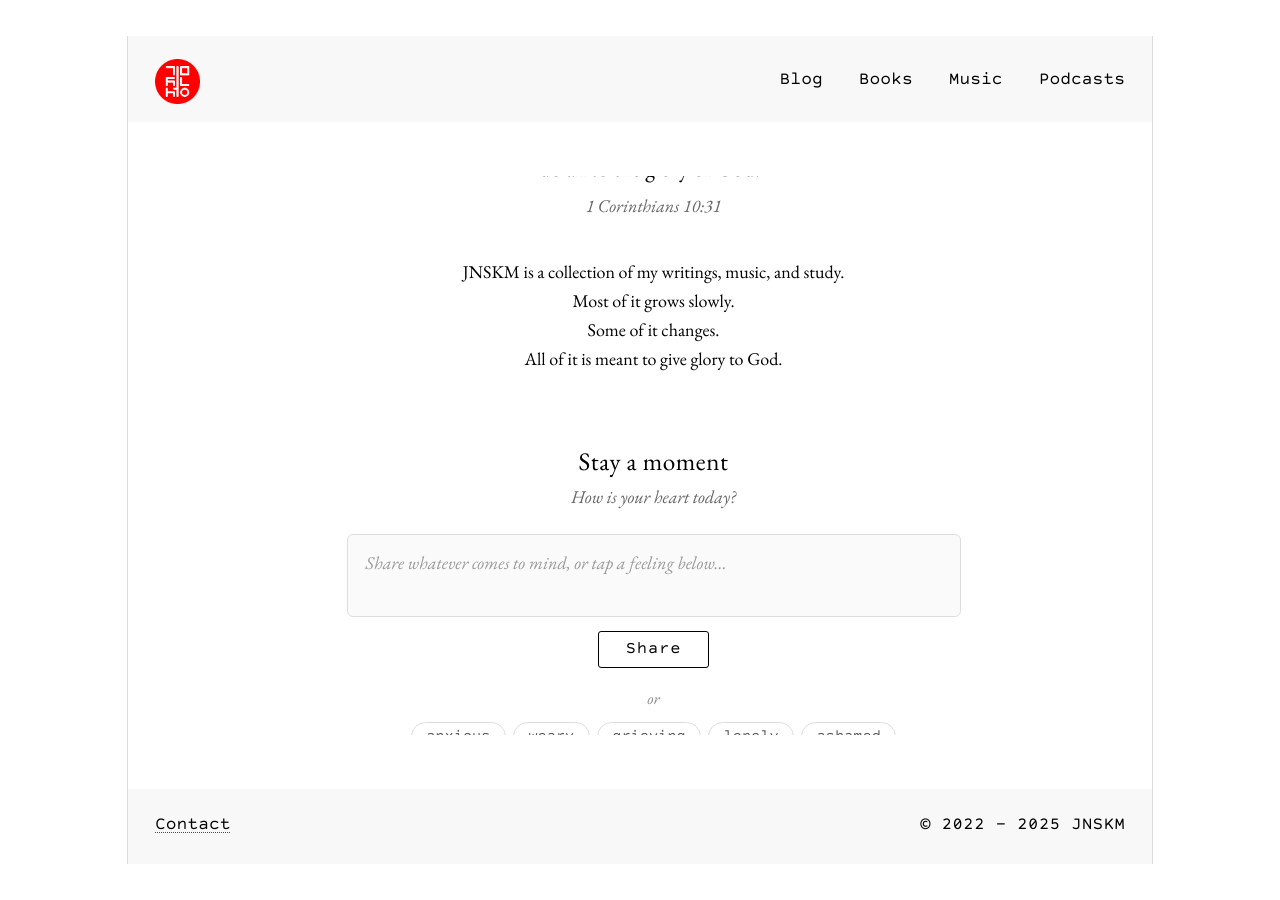
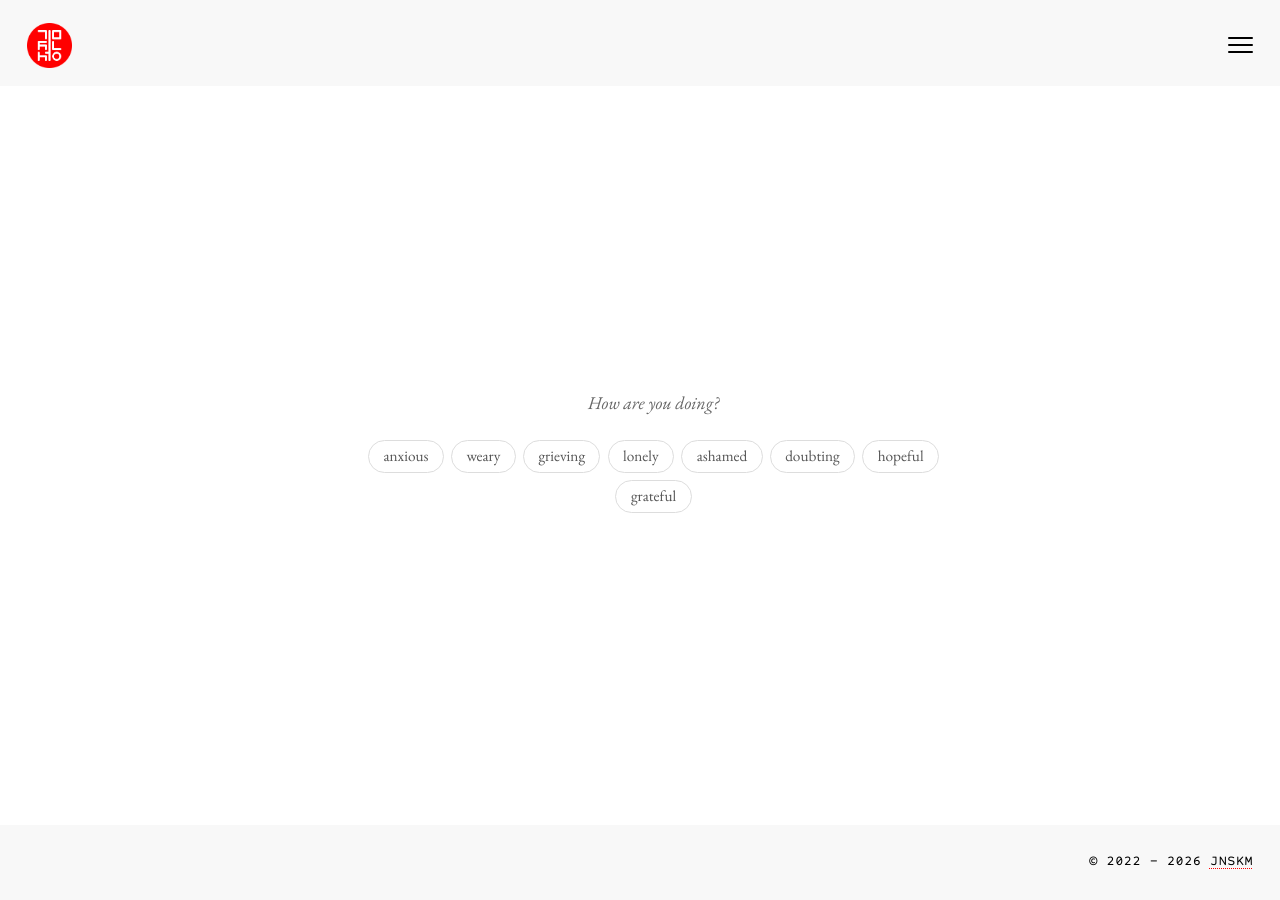
Before and after one commit to jnskm/jnskm.github.io, a Jekyll site: the page built from index.html, in a window 1280 px wide. Built offline with Jekyll 4.4.1, drawn with Linux system fonts in a browser that asks for light colours.

Commit message:
Minimal homepage: single "How are you doing?" + feeling chips
Strip the homepage to the felt-need doorway: remove the verse wall, the
intro blurb, the "Stay a moment" heading, and the free-text input; keep
the reworded prompt and the feeling chips, centered on empty space.

- Collapse the nav behind the hamburger at all widths; drop it as a
  compact, right-anchored, shrink-to-fit panel with a hover state.
- Full-bleed layout: remove the boxed side borders, fill the window.
- Unify typography on EB Garamond; footer stays Courier Prime Code,
  smaller, right-aligned, with "JNSKM" as the (mailto) contact link.
- Guard stay-a-moment.js so chips still work without the removed input.

Adds bin/serve (correct frum-Ruby jekyll serve) and .claude/launch.json.

Co-Authored-By: Claude Opus 4.8 <noreply@anthropic.com>

```diff
--- a/assets/css/custom.css
+++ b/assets/css/custom.css
@@ -32,7 +32,7 @@ html, body {
   margin: 0;
   padding: 0;
   height: 100%;
-  font-family: 'Courier Prime Code', monospace;
+  font-family: 'EB Garamond', 'Noto Serif KR', serif;
   background: #fff;
   color: #000;
   display: flex;
@@ -42,17 +42,12 @@ html, body {
 }
 
 body.site {
-  margin: 2rem auto;
-  min-height: auto;
-  max-height: none;
+  margin: 0;
+  min-height: 100vh;
+  width: 100%;
   overflow: hidden;
-  max-width: 1024px;
-  width: 90vw;
-  aspect-ratio: 1 / 1;
   display: flex;
   flex-direction: column;
-  border-left: 1px solid #ddd;
-  border-right: 1px solid #ddd;
 }
 
 /* optical padding: looks equal top/bottom vs left/right */
@@ -104,29 +99,65 @@ body.site {
   display: block;
 }
 
+/* Nav is always collapsed behind the hamburger, at every width.
+   Drops down on the right, at a limited width. */
 .site-menu {
+  position: absolute;
+  top: 100%;
+  right: 0;
+  left: auto;
+  width: auto;
+  max-width: 80vw;
+  z-index: 9;
+  display: none;
+  flex-direction: column;
+  gap: 0;
+  margin: 0;
+  padding: 0;
+  background: #f8f8f8;
+  border-left: 1px solid #ddd;
+  border-bottom: 1px solid #ddd;
+  box-shadow: 0 6px 16px rgba(0, 0, 0, 0.06);
+  max-height: 0;
+  overflow: hidden;
+  transition: max-height 0.3s ease-out;
+}
+
+.site-menu.menu-open {
   display: flex;
-  gap: 2rem;
-  margin-left: 0.3rem;
+  max-height: 500px;
+  padding: 0;
 }
 
 .site-menu a {
-  font-family: 'Courier Prime Code', monospace;
+  font-family: 'EB Garamond', 'Noto Serif KR', serif;
   font-size: 1rem;
   line-height: 1;
   margin: 0;
-  padding: 0;
-  border-bottom: none !important;
+  padding: 1.1rem 1.75rem;
+  display: block;
+  white-space: nowrap;
+  text-align: left;
+  border-bottom: 1px solid #eee;
   text-decoration: none !important;
+  transition: background 0.15s ease;
 }
 
-/* === HAMBURGER MENU === */
+.site-menu a:hover {
+  background: #ececec;
+}
+
+.site-menu a:last-child {
+  border-bottom: none;
+}
+
+/* === HAMBURGER MENU (shown at all widths) === */
 .menu-toggle {
-  display: none;
+  display: flex;
   flex-direction: column;
   justify-content: space-around;
-  width: 2rem;
-  height: 2rem;
+  width: 1.4rem;
+  height: 1.1rem;
   background: transparent;
   border: none;
   cursor: pointer;
@@ -135,33 +166,32 @@ body.site {
 }
 
 .menu-toggle span {
-  width: 2rem;
-  height: 0.25rem;
+  width: 1.4rem;
+  height: 2px;
   background: #000;
   border-radius: 10px;
   transition: all 0.3s linear;
   position: relative;
-  transform-origin: 1px;
+  transform-origin: center;
 }
 
 .menu-toggle.menu-active span:first-child {
-  transform: rotate(45deg);
+  transform: translateY(7px) rotate(45deg);
 }
 
 .menu-toggle.menu-active span:nth-child(2) {
   opacity: 0;
-  transform: translateX(20px);
 }
 
 .menu-toggle.menu-active span:nth-child(3) {
-  transform: rotate(-45deg);
+  transform: translateY(-7px) rotate(-45deg);
 }
 
 /* === FOOTER === */
 .site-footer footer {
   display: flex;
   align-items: center;
-  justify-content: space-between;
+  justify-content: flex-end;
   padding: 0.75rem 1.5rem;
   min-height: 48px;
   background: #f8f8f8;
@@ -175,7 +205,7 @@ body.site {
 }
 
 .footer-links a {
-  font-family: 'Courier Prime Code', monospace;
+  font-family: 'EB Garamond', 'Noto Serif KR', serif;
   font-size: 1rem;
   text-decoration: underline dotted red;
   text-decoration-thickness: 1px;
@@ -193,7 +223,14 @@ body.site {
 
 .footer-copyright {
   font-family: 'Courier Prime Code', monospace;
-  font-size: 1rem;
+  font-size: 0.8rem;
+}
+
+/* keep the JNSKM link matching the copyright text
+   (the global `a` rule would otherwise force 1rem) */
+.footer-copyright a {
+  font-family: inherit;
+  font-size: inherit;
 }
 
 /* === MAIN CONTENT === */
@@ -221,10 +258,9 @@ body.site {
   max-width: 100%; /* Remove any max-width constraint */
 }
 
-/* Center content only on home page */
-body.site:has(.home-verse) .site-main .content,
-body.site:has(.home-intro) .site-main .content {
-  justify-content: center; /* Center vertically on home page only */
+/* Center content vertically on the home page only */
+body.site.home .site-main .content {
+  justify-content: center;
 }
 
 /* Custom scrollbar styling - subtle and minimal */
@@ -293,9 +329,7 @@ a:hover {
   }
 
   body.site {
-    border: none;
-    width: 90vw;
-    aspect-ratio: 1 / 1;
+    width: 100%;
   }
 
   body.site.about-page .about-container {
@@ -399,63 +433,11 @@ a:hover {
     display: flex;
   }
 
-  /* Hide menu by default on mobile */
-  .site-menu {
-    position: absolute;
-    top: 100%;
-    left: 0;
-    right: 0;
-    background: #f8f8f8;
-    flex-direction: column;
-    gap: 0;
-    margin: 0;
-    padding: 0;
-    max-height: 0;
-    overflow: hidden;
-    transition: max-height 0.3s ease-out;
-    border-top: 1px solid #ddd;
-    display: none;
-  }
+  /* The collapsed right-side panel (defined in the base rules above)
+     applies at every width — no mobile-specific override needed. */
 
-  .site-menu.menu-open {
-    display: flex;
-    max-height: 500px;
-    padding: 1rem 0;
-  }
-
-  .site-menu a {
-    padding: 0.75rem 1.5rem;
-    border-bottom: 1px solid #eee;
-    width: 100%;
-    display: block;
-  }
-
-  .site-menu a:last-child {
-    border-bottom: none;
-  }
-
-  .footer-links {
-    display: flex;
-    align-items: center;
-    gap: 0.5rem;
-  }
-
-  .footer-separator {
-    display: inline;
-    color: #999;
-    margin: 0 0.25rem;
-  }
-
-  .site-footer footer {
-    flex-direction: column;
-    align-items: center;
-    gap: 0.5rem;
-  }
-
-  .footer-copyright {
-    text-align: center;
-    width: 100%;
-  }
+  /* Footer is a single right-aligned line at every width — the base
+     .site-footer footer rules apply; no mobile stacking needed. */
 
   a {
     word-break: break-word;
@@ -477,7 +459,7 @@ ul.post-list li {
 
 .pagination {
   text-align: center;
-  font-family: 'Courier Prime Code', monospace;
+  font-family: 'EB Garamond', 'Noto Serif KR', serif;
   font-size: 1rem;
   margin-top: 2rem;
   margin-bottom: 1.5rem;
@@ -561,7 +543,7 @@ ul.post-list li {
 
 .pagination {
   text-align: center;
-  font-family: 'Courier Prime Code', monospace;
+  font-family: 'EB Garamond', 'Noto Serif KR', serif;
   font-size: 1rem;
   margin-top: 2rem;
 }
@@ -711,7 +693,7 @@ pre.lyrics-content {
 
 /* Lyrics section headers styling - [Verse 1], [Chorus], etc. */
 .lyrics-content .lyrics-section-header {
-  font-family: 'Courier Prime Code', monospace;
+  font-family: 'EB Garamond', 'Noto Serif KR', serif;
   font-weight: normal;
   display: block;
   margin-top: 1.5rem;
@@ -813,7 +795,7 @@ pre.lyrics-content {
 }
 
 .home-links a {
-  font-family: 'Courier Prime Code', monospace;
+  font-family: 'EB Garamond', 'Noto Serif KR', serif;
   font-size: 1rem;
   text-decoration: underline dotted red;
   text-decoration-thickness: 1px;
@@ -889,7 +871,7 @@ body.site.contact-page .contact-label {
 }
 
 body.site.contact-page .contact-email {
-  font-family: 'Courier Prime Code', monospace;
+  font-family: 'EB Garamond', 'Noto Serif KR', serif;
   font-size: 1rem;
   line-height: 1.6;
   margin-bottom: 1rem;
@@ -897,7 +879,7 @@ body.site.contact-page .contact-email {
 }
 
 body.site.contact-page .contact-email a {
-  font-family: 'Courier Prime Code', monospace;
+  font-family: 'EB Garamond', 'Noto Serif KR', serif;
   color: black;
   text-decoration: underline dotted red;
   text-decoration-thickness: 1px;
--- a/assets/css/stay-a-moment.css
+++ b/assets/css/stay-a-moment.css
@@ -58,7 +58,7 @@
 }
 
 .sam-submit {
-  font-family: 'Courier Prime Code', monospace;
+  font-family: 'EB Garamond', 'Noto Serif KR', serif;
   font-size: 0.95rem;
   padding: 0.5rem 1.5rem;
   background: #fff;
@@ -84,7 +84,7 @@
 }
 
 .sam-chip {
-  font-family: 'Courier Prime Code', monospace;
+  font-family: 'EB Garamond', 'Noto Serif KR', serif;
   font-size: 0.85rem;
   padding: 0.3rem 0.8rem;
   background: transparent;
@@ -153,7 +153,7 @@
 .sam-scripture-ref a { color: inherit; text-decoration: underline dotted; text-underline-offset: 3px; }
 
 .sam-section-label {
-  font-family: 'Courier Prime Code', monospace;
+  font-family: 'EB Garamond', 'Noto Serif KR', serif;
   font-size: 0.75rem;
   text-transform: uppercase;
   letter-spacing: 0.15em;
@@ -198,7 +198,7 @@
   flex-wrap: wrap;
   justify-content: center;
   gap: 0.5rem 1.25rem;
-  font-family: 'Courier Prime Code', monospace;
+  font-family: 'EB Garamond', 'Noto Serif KR', serif;
   font-size: 0.85rem;
 }
 .sam-streaming a {
@@ -246,7 +246,7 @@
   text-decoration: underline;
 }
 .sam-crisis-phone {
-  font-family: 'Courier Prime Code', monospace;
+  font-family: 'EB Garamond', 'Noto Serif KR', serif;
   font-size: 1.1rem;
   display: block;
   margin: 0.25rem 0;
@@ -315,7 +315,7 @@
 }
 
 .playlist-eyebrow {
-  font-family: 'Courier Prime Code', monospace;
+  font-family: 'EB Garamond', 'Noto Serif KR', serif;
   font-size: 0.75rem;
   text-transform: uppercase;
   letter-spacing: 0.18em;
@@ -361,7 +361,7 @@
   flex-wrap: wrap;
   justify-content: center;
   gap: 0.5rem 1.25rem;
-  font-family: 'Courier Prime Code', monospace;
+  font-family: 'EB Garamond', 'Noto Serif KR', serif;
   font-size: 0.9rem;
 }
 .playlist-streaming-links a {
@@ -391,7 +391,7 @@
 
 .playlist-song::before {
   content: counter(playlist-counter, decimal-leading-zero);
-  font-family: 'Courier Prime Code', monospace;
+  font-family: 'EB Garamond', 'Noto Serif KR', serif;
   font-size: 0.8rem;
   color: #bbb;
   flex: 0 0 2rem;
@@ -425,7 +425,7 @@
   flex-wrap: wrap;
   justify-content: flex-end;
   gap: 0.4rem 0.9rem;
-  font-family: 'Courier Prime Code', monospace;
+  font-family: 'EB Garamond', 'Noto Serif KR', serif;
   font-size: 0.8rem;
   flex: 0 0 auto;
   max-width: 18rem;
--- a/assets/js/stay-a-moment.js
+++ b/assets/js/stay-a-moment.js
@@ -36,8 +36,8 @@
   function hide(el) { if (el) el.hidden = true; }
 
   function setLoading(isLoading) {
-    submit.disabled = isLoading;
-    input.disabled = isLoading;
+    if (submit) submit.disabled = isLoading;
+    if (input) input.disabled = isLoading;
     chips.querySelectorAll('button').forEach((b) => (b.disabled = isLoading));
     if (isLoading) {
       hide(result);
@@ -185,6 +185,8 @@
 
   // --- Wire events ---
 
+  // The free-text form is optional — the homepage may render chips only.
+  if (form && input) {
     form.addEventListener('submit', (ev) => {
       ev.preventDefault();
       const msg = input.value.trim();
@@ -199,13 +201,14 @@
         form.requestSubmit();
       }
     });
+  }
 
   chips.addEventListener('click', (ev) => {
     const target = ev.target;
     if (!(target instanceof HTMLButtonElement)) return;
     const feeling = target.dataset.feeling;
     if (!feeling) return;
-    input.value = feeling;
+    if (input) input.value = feeling;
     send(feeling);
   });
 })();
--- a/index.html
+++ b/index.html
@@ -10,46 +10,16 @@
   <link rel="stylesheet" href="{{ '/assets/css/stay-a-moment.css' | relative_url }}">
   <link rel="alternate" type="application/rss+xml" title="RSS Feed" href="{{ '/feed.xml' | relative_url }}">
 </head>
-<body class="site">
+<body class="site home">
   <header class="site-header">
     {% include header.html %}
   </header>
 
   <main class="site-main">
     <div class="content">
-      <section class="home-verse">
-        <p>
-          "So, whether you eat or drink,<br>
-          or whatever you do,<br>
-          do all to the glory of God."<br>
-          <em>1 Corinthians 10:31</em>
-        </p>
-      </section>
-
-      <section class="home-intro">
-        <p>
-          JNSKM is a collection of my writings, music, and study.<br>
-          Most of it grows slowly.<br>
-          Some of it changes.<br>
-          All of it is meant to give glory to God.
-        </p>
-      </section>
-
       <section class="stay-a-moment" id="sam-card">
         <div id="sam-prompt">
-          <h2 class="sam-heading">Stay a moment</h2>
-          <p class="sam-sub">How is your heart today?</p>
-          <form class="sam-form" id="sam-form" novalidate>
-            <textarea
-              class="sam-input"
-              id="sam-input"
-              rows="2"
-              maxlength="2000"
-              placeholder="Share whatever comes to mind, or tap a feeling below…"
-              aria-label="How is your heart today?"></textarea>
-            <button type="submit" class="sam-submit" id="sam-submit">Share</button>
-          </form>
-          <p class="sam-or">or</p>
+          <p class="sam-sub">How are you doing?</p>
           <div class="sam-chips" id="sam-chips">
             <button type="button" class="sam-chip" data-feeling="I feel anxious today.">anxious</button>
             <button type="button" class="sam-chip" data-feeling="I feel weary today.">weary</button>
@@ -70,14 +40,7 @@
   <script src="{{ '/assets/js/stay-a-moment.js' | relative_url }}" defer></script>
 
   <footer class="site-footer">
-    <footer>
-      <div class="footer-links">
-        <a href="/contact">Contact</a>
-      </div>
-      <div class="footer-copyright">
-        &copy; 2022 - 2025 JNSKM
-      </div>
-    </footer>
+    {% include footer.html %}
   </footer>
   <script>
     // Prevent browser from restoring scroll position
```
Also changed, not shown: .claude/launch.json (added), 1 other file. Lines whose indentation alone changed are shown as unchanged.
